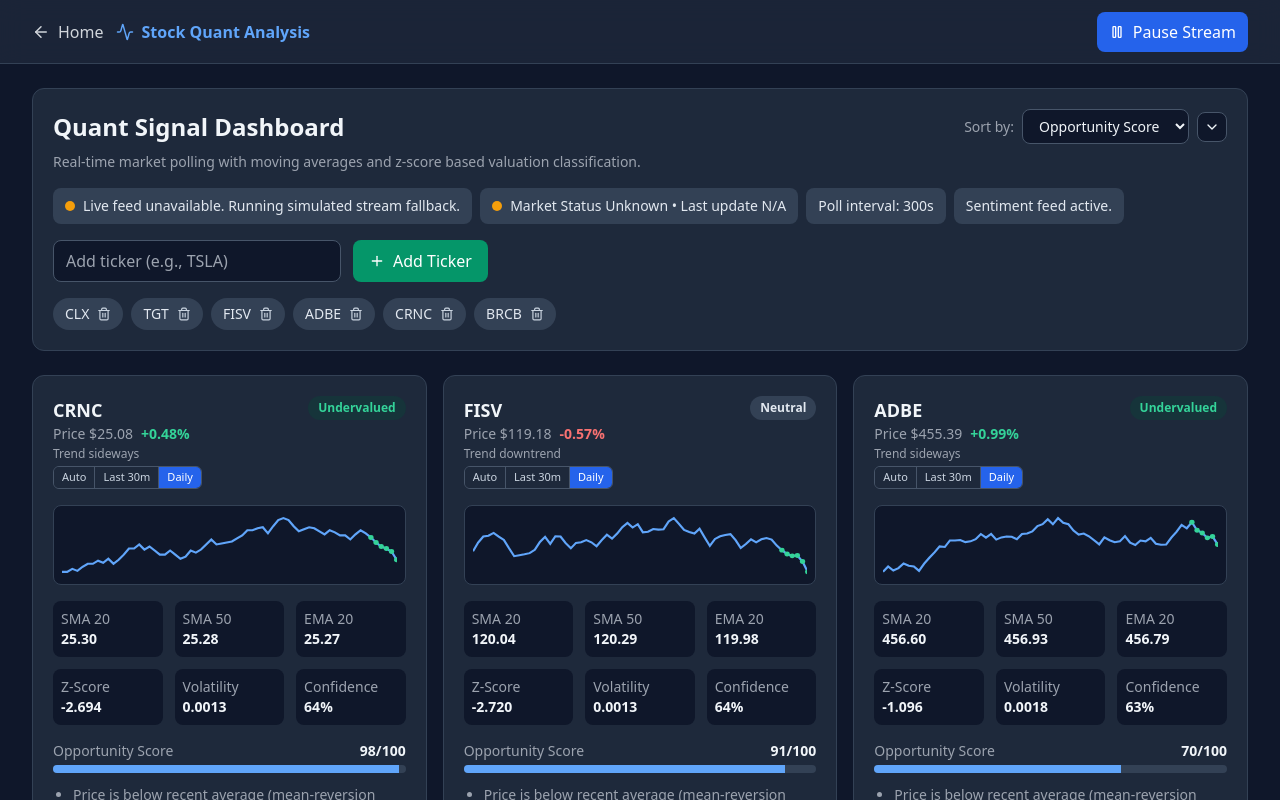
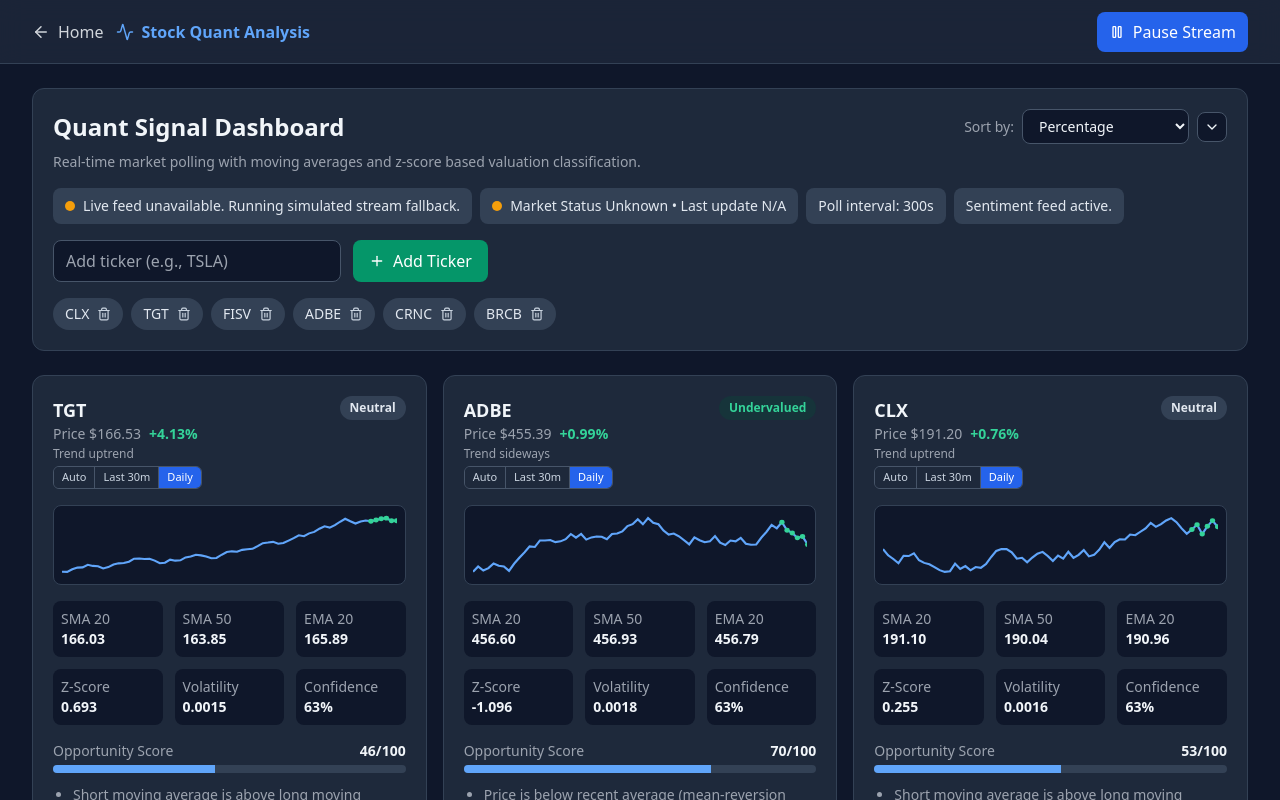
Before and after one commit to snighut/collaboration-app, a Next.js app: page /stockAnalysis in a window 1280 px wide. Shown: the top 800 px of the page. Built offline with nearby package versions, Linux system fonts and the light colour scheme; no server answers.

Commit message:
code: defaulting to order by percentage gain instead of score

```diff
--- a/app/stockAnalysis/page.tsx
+++ b/app/stockAnalysis/page.tsx
@@ -87,7 +87,7 @@ export default function StockAnalysisPage() {
   const [sentimentFeedStatus, setSentimentFeedStatus] = useState('Loading sentiment feed...');
   const [lastUpdateAt, setLastUpdateAt] = useState<number | null>(null);
   const [pollIntervalMs, setPollIntervalMs] = useState(OPEN_POLL_INTERVAL_MS);
-  const [sortBy, setSortBy] = useState<'price' | 'percentage' | 'confidence' | 'score'>('score');
+  const [sortBy, setSortBy] = useState<'price' | 'percentage' | 'confidence' | 'score'>('percentage');
   const [sortOrder, setSortOrder] = useState<'asc' | 'desc'>('desc');
   const [priceSeriesByTicker, setPriceSeriesByTicker] = useState<Record<string, PricePoint[]>>({});
   const pageLoadTimestampRef = useRef(Date.now());
```
